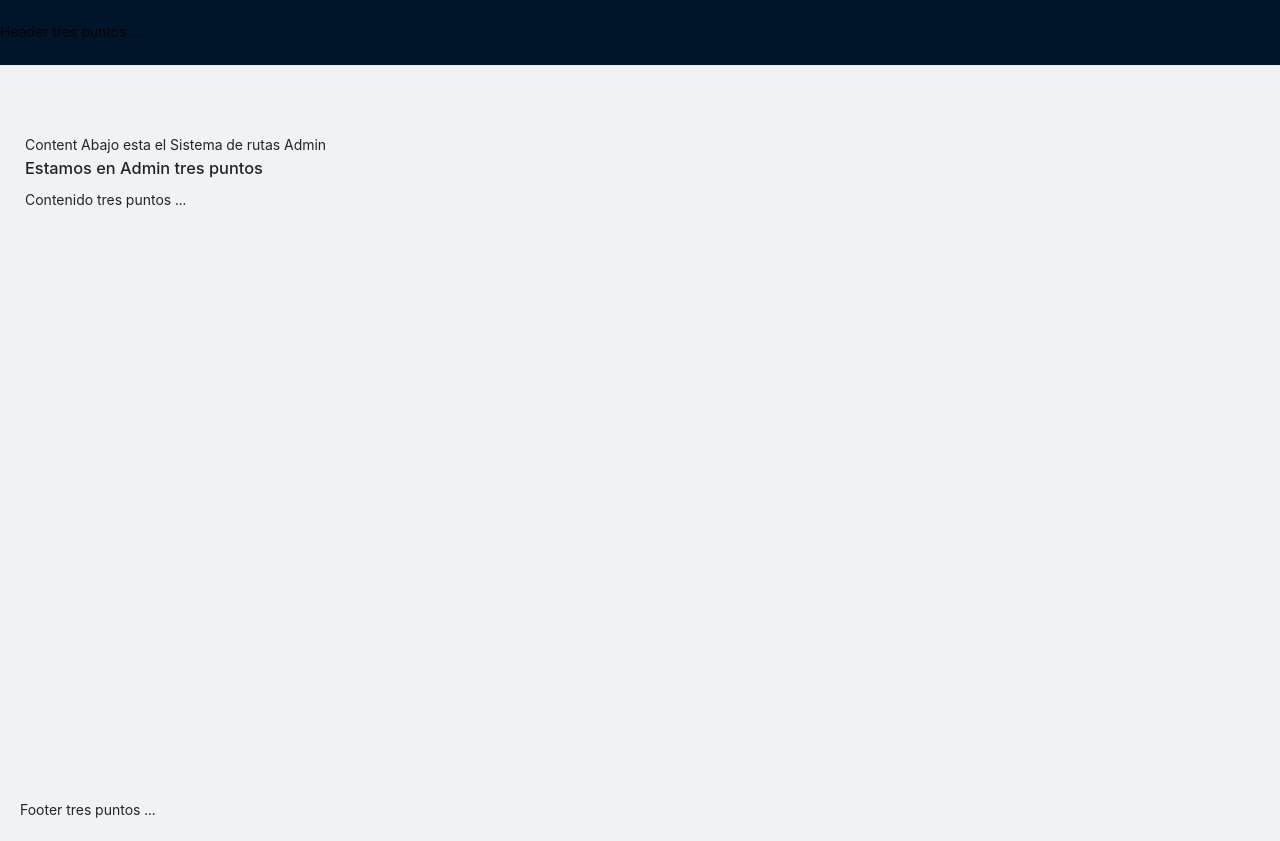
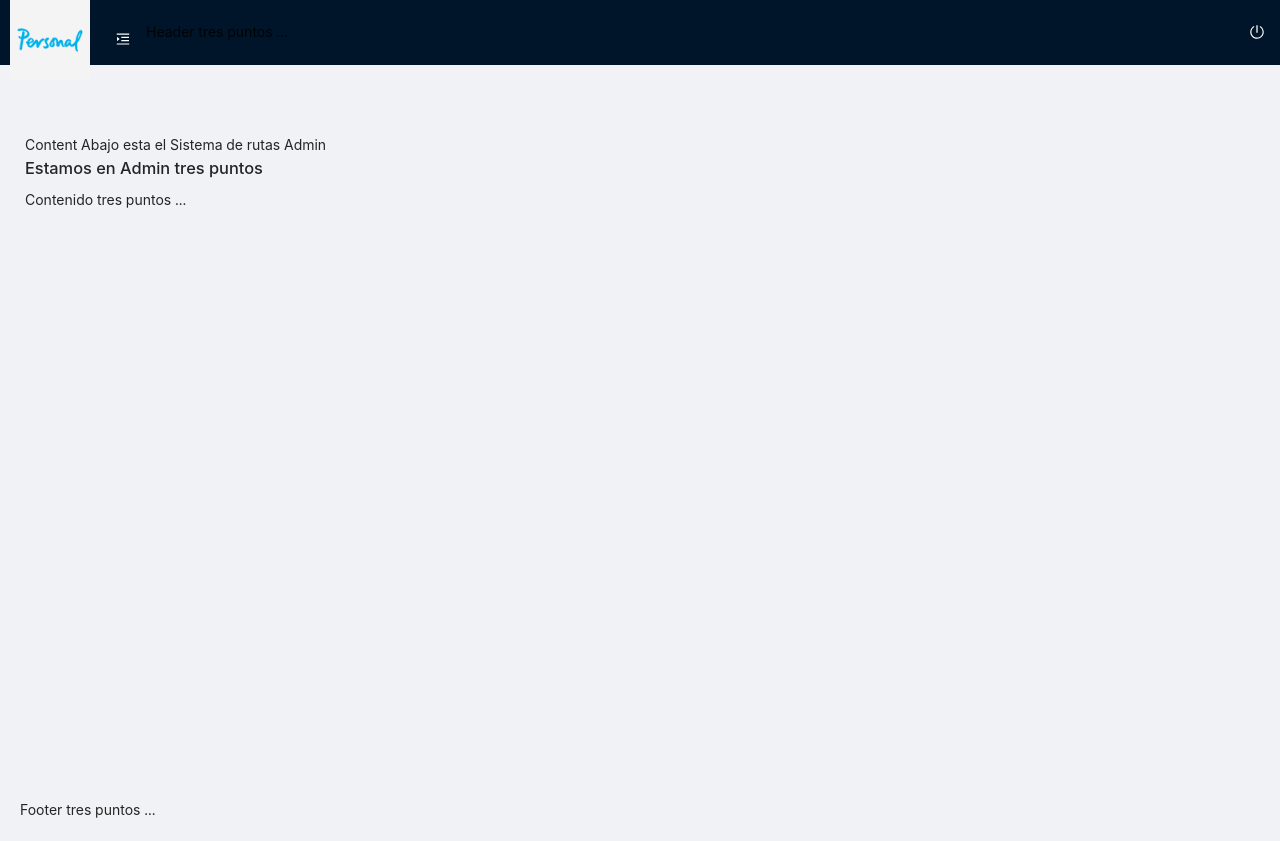
Before and after one commit to DiBarrera/blog-frontend, a React (Create React App) app: page /admin in a window 1280 px wide. Built offline with nearby package versions, Linux system fonts and the light colour scheme.

Commit message:
Componente MenuTop con clases para SASS y estilos en MenuTop SASS

```diff
--- /dev/null
+++ b/src/components/Admin/MenuTop/MenuTop.js
@@ -0,0 +1,29 @@
+import React from "react";
+import Logo from "../../../assets/img/png/logo-personal.png";
+import { Button } from "antd";
+import { MenuFoldOutlined, MenuUnfoldOutlined, PoweroffOutlined } from "@ant-design/icons";
+
+import "./MenuTop.scss";
+
+export default function MenuTop() {
+
+    return (
+        <div className="menu-top">
+            <div className="menu-top__left">
+                <img
+                    className="menu-top__left-logo"
+                    src={Logo}
+                    alt="Logo"
+                />
+                <Button type="link" onClick={() => console.log("Click")}>
+                    <MenuUnfoldOutlined />
+                </Button>
+            </div>
+            <div className="menu-top__right">
+                <Button type="link" onClick={() => console.log("Desconexion.")}>
+                    <PoweroffOutlined />
+                </Button>
+            </div>
+        </div>
+    )
+}
--- /dev/null
+++ b/src/components/Admin/MenuTop/MenuTop.scss
@@ -0,0 +1,30 @@
+@import "../../../scss/index.scss";
+
+.menu-top {
+    display: flex;
+
+    button {
+        color: $font-light;
+
+        &:hover {
+            color: $primary-color;
+        }
+
+        &:focus,
+        &:active {
+            color: $font-light;
+        }
+    }
+
+    &__left {
+        &-logo {
+            width: 100px;
+            padding: 0 10px;
+        }
+    }
+
+    &__right {
+        position: absolute;
+        right: 0;
+    }
+}
--- /dev/null
+++ b/src/components/Admin/MenuTop/index.js
@@ -0,0 +1 @@
+export { default } from "./MenuTop";
--- a/src/layouts/LayoutAdmin.js
+++ b/src/layouts/LayoutAdmin.js
@@ -7,6 +7,7 @@ import {
     BrowserRouter as Router
   } from "react-router-dom";
 import { Layout } from "antd";
+import MenuTop from "../components/Admin/MenuTop";
 
 import "./LayoutAdmin.scss"
 import routes from "../config/routes";
@@ -28,6 +29,7 @@ export default function LayoutAdmin(props) {
             <Layout className="layout-admin">
                 <Header className="layout-admin__header">
                     {/* TO DO: Menu Top */}
+                    <MenuTop />
                     Header tres puntos ...
                 </Header>
                 <Content className="layout-admin__content">
```
Also changed, not shown: src/assets/img/png/logo-personal.png (added).
